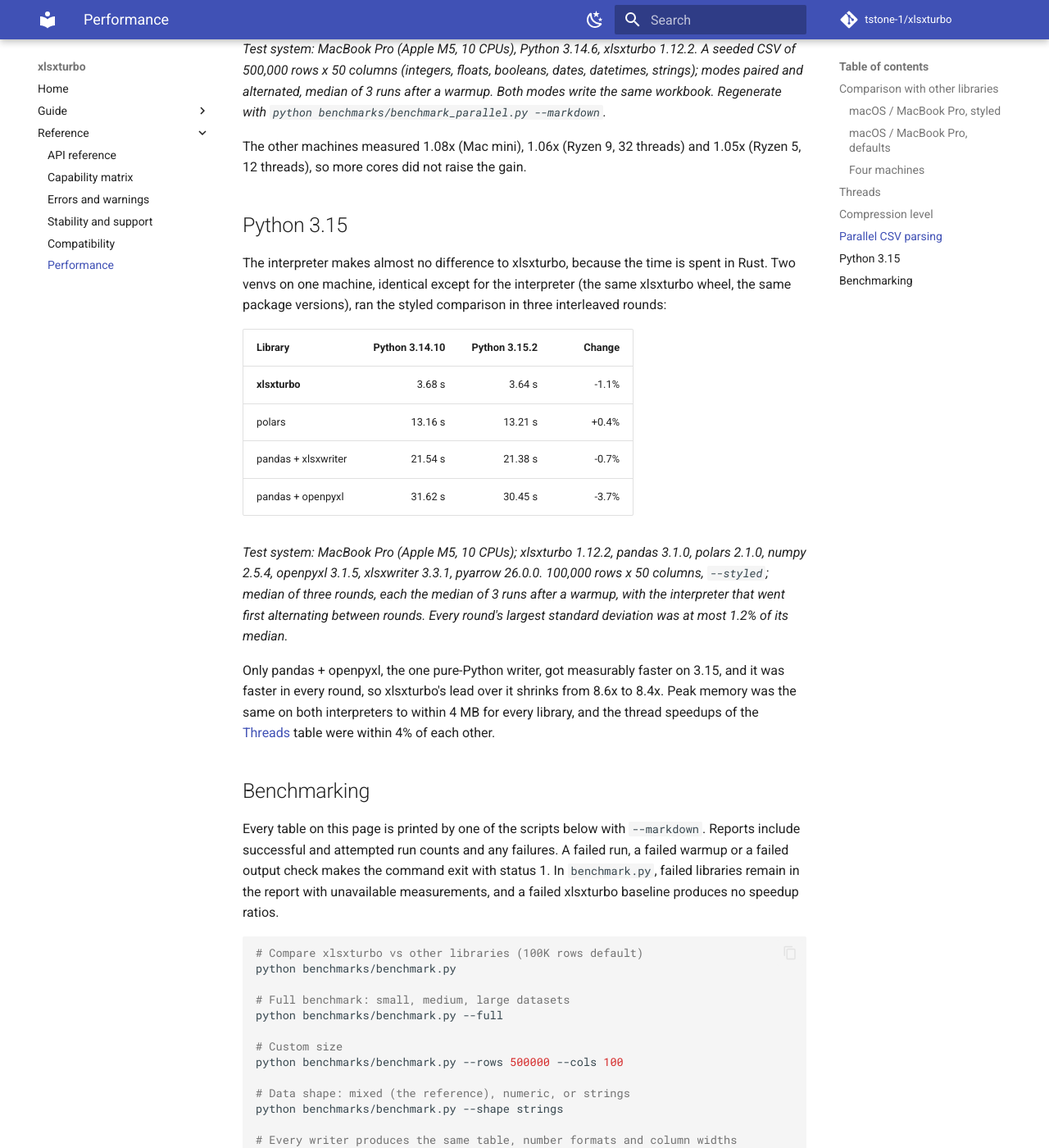
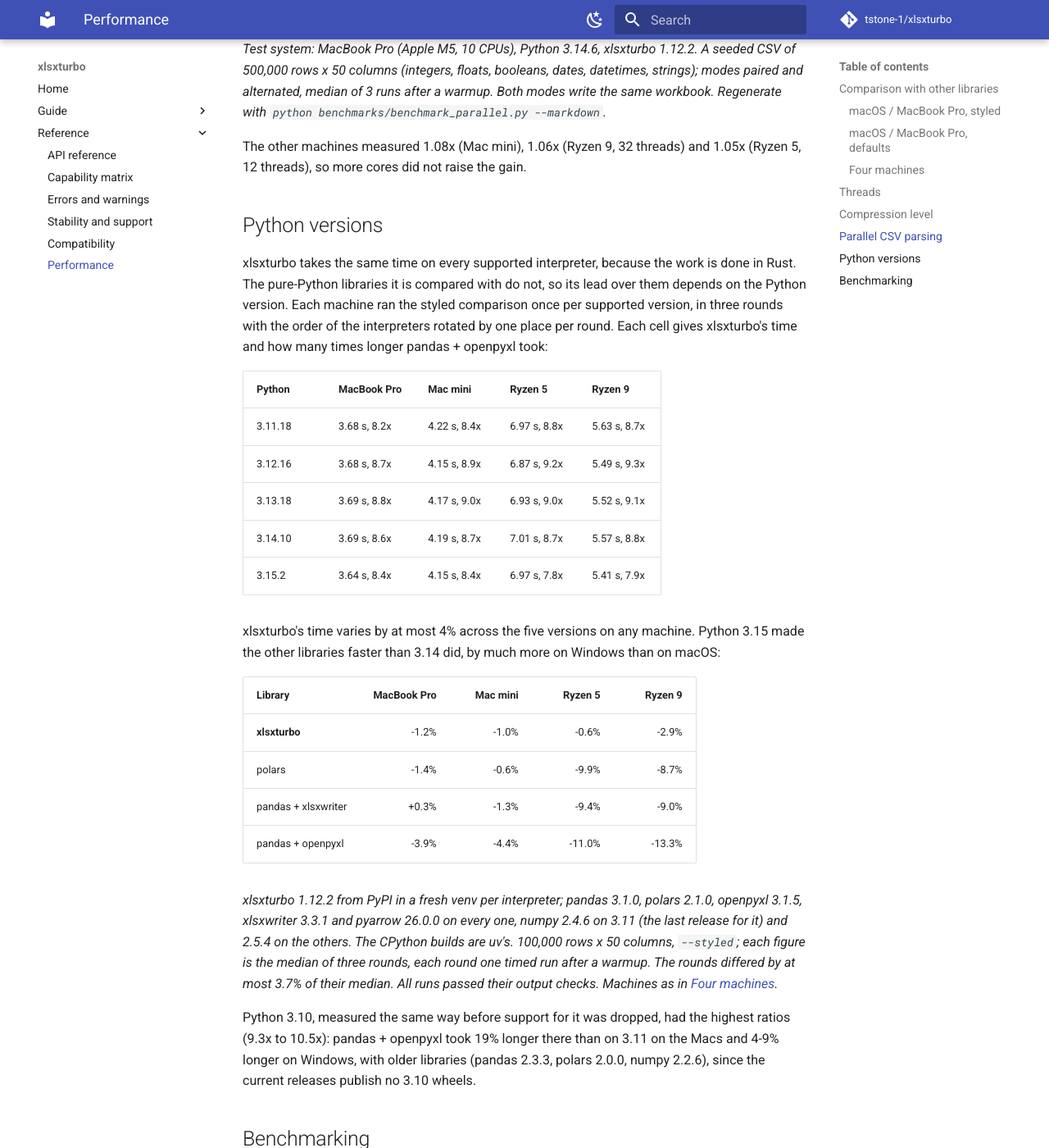
Before and after one commit to tstone-1/xlsxturbo, an MkDocs documentation site: the page built from docs/performance.md, in a window 1280 px wide and 1400 px high, scrolled down 5475 px. Shown: the whole window at 82% size. Built offline with MkDocs 1.6.1 and Material for MkDocs 9.7.7, drawn with Linux system fonts in a browser that asks for light colours; comment, search, counter and statistics services are not loaded.

Commit message:
Drop Python 3.10 and publish the Python-version benchmark
Python 3.10 reached end of life in October 2026. The floor moves to 3.11:
requires-python, the classifiers, the abi3-py311 wheel tag, ruff's and
pyright's target, and the CI legs that ran 3.10 now run 3.11. uv.lock loses
its 3.10-only resolution. The stability page, README, docs index, BUILD.md
and CONTRIBUTING.md name the new floor; a 3.10 interpreter resolves to 1.12.2.

The 3.10 legs had been testing older libraries rather than this one: the
current pandas, polars and numpy publish no 3.10 wheels.

The performance page's Python section now compares every supported version
on four machines. xlsxturbo's time varies by at most 4% across them; the
other libraries are 9-13% faster on 3.15 than on 3.14 on Windows and 0-4%
on macOS, which moves the openpyxl ratio from 8.2-9.3x to 7.8-8.4x.

tests/test_ci_config.py reads pyproject.toml and uv.lock with tomllib,
which it avoided only because 3.10 lacked it.

```diff
--- a/Cargo.toml
+++ b/Cargo.toml
@@ -34,7 +34,7 @@
 rust_xlsxwriter = { version = "0.102.0", features = ["constant_memory"] }
 csv = "1.4"
 clap = { version = "4.6", features = ["derive"], optional = true }
-pyo3 = { version = "0.30", features = ["abi3-py310"] }
+pyo3 = { version = "0.30", features = ["abi3-py311"] }
 chrono = "0.4"
 rayon = "1.12"
 indexmap = "2.14"
--- a/docs/performance.md
+++ b/docs/performance.md
@@ -158,25 +158,38 @@
 The other machines measured 1.08x (Mac mini), 1.06x (Ryzen 9, 32 threads) and 1.05x
 (Ryzen 5, 12 threads), so more cores did not raise the gain.
 
-## Python 3.15
+## Python versions
 
-The interpreter makes almost no difference to xlsxturbo, because the time is spent in Rust.
-Two venvs on one machine, identical except for the interpreter (the same xlsxturbo wheel,
-the same package versions), ran the styled comparison in three interleaved rounds:
+xlsxturbo takes the same time on every supported interpreter, because the work is done in
+Rust. The pure-Python libraries it is compared with do not, so its lead over them depends on
+the Python version. Each machine ran the styled comparison once per supported version, in
+three rounds with the order of the interpreters rotated by one place per round. Each cell
+gives xlsxturbo's time and how many times longer pandas + openpyxl took:
 
-| Library | Python 3.14.10 | Python 3.15.2 | Change |
-|---------|---------------:|--------------:|-------:|
-| **xlsxturbo** | 3.68 s | 3.64 s | -1.1% |
-| polars | 13.16 s | 13.21 s | +0.4% |
-| pandas + xlsxwriter | 21.54 s | 21.38 s | -0.7% |
-| pandas + openpyxl | 31.62 s | 30.45 s | -3.7% |
+| Python | MacBook Pro | Mac mini | Ryzen 5 | Ryzen 9 |
+|--------|-------------|----------|---------|---------|
+| 3.11.18 | 3.68 s, 8.2x | 4.22 s, 8.4x | 6.97 s, 8.8x | 5.63 s, 8.7x |
+| 3.12.16 | 3.68 s, 8.7x | 4.15 s, 8.9x | 6.87 s, 9.2x | 5.49 s, 9.3x |
+| 3.13.18 | 3.69 s, 8.8x | 4.17 s, 9.0x | 6.93 s, 9.0x | 5.52 s, 9.1x |
+| 3.14.10 | 3.69 s, 8.6x | 4.19 s, 8.7x | 7.01 s, 8.7x | 5.57 s, 8.8x |
+| 3.15.2 | 3.64 s, 8.4x | 4.15 s, 8.4x | 6.97 s, 7.8x | 5.41 s, 7.9x |
 
-*Test system: MacBook Pro (Apple M5, 10 CPUs); xlsxturbo 1.12.2, pandas 3.1.0, polars 2.1.0, numpy 2.5.4, openpyxl 3.1.5, xlsxwriter 3.3.1, pyarrow 26.0.0. 100,000 rows x 50 columns, `--styled`; median of three rounds, each the median of 3 runs after a warmup, with the interpreter that went first alternating between rounds. Every round's largest standard deviation was at most 1.2% of its median.*
+xlsxturbo's time varies by at most 4% across the five versions on any machine. Python 3.15
+made the other libraries faster than 3.14 did, by much more on Windows than on macOS:
 
-Only pandas + openpyxl, the one pure-Python writer, got measurably faster on 3.15, and it
-was faster in every round, so xlsxturbo's lead over it shrinks from 8.6x to 8.4x. Peak
-memory was the same on both interpreters to within 4 MB for every library, and the thread
-speedups of the [Threads](#threads) table were within 4% of each other.
+| Library | MacBook Pro | Mac mini | Ryzen 5 | Ryzen 9 |
+|---------|------------:|---------:|--------:|--------:|
+| **xlsxturbo** | -1.2% | -1.0% | -0.6% | -2.9% |
+| polars | -1.4% | -0.6% | -9.9% | -8.7% |
+| pandas + xlsxwriter | +0.3% | -1.3% | -9.4% | -9.0% |
+| pandas + openpyxl | -3.9% | -4.4% | -11.0% | -13.3% |
+
+*xlsxturbo 1.12.2 from PyPI in a fresh venv per interpreter; pandas 3.1.0, polars 2.1.0, openpyxl 3.1.5, xlsxwriter 3.3.1 and pyarrow 26.0.0 on every one, numpy 2.4.6 on 3.11 (the last release for it) and 2.5.4 on the others. The CPython builds are uv's. 100,000 rows x 50 columns, `--styled`; each figure is the median of three rounds, each round one timed run after a warmup. The rounds differed by at most 3.7% of their median. All runs passed their output checks. Machines as in [Four machines](#four-machines).*
+
+Python 3.10, measured the same way before support for it was dropped, had the highest
+ratios (9.3x to 10.5x): pandas + openpyxl took 19% longer there than on 3.11 on the Macs
+and 4-9% longer on Windows, with older libraries (pandas 2.3.3, polars 2.0.0, numpy 2.2.6),
+since the current releases publish no 3.10 wheels.
 
 ## Benchmarking
 
```
Also changed, not shown: AGENTS.md (+2 -4 lines), BUILD.md (+1 -1 lines), CHANGELOG.md (+20 -2 lines), CONTRIBUTING.md (+1 -1 lines), README.md (+5 -4 lines), dev-docs/python-versions.md (+1 -1 lines), docs/index.md (+1 -1 lines), docs/stability.md (+13 -7 lines), pyproject.toml (+3 -4 lines), 3 other files.
